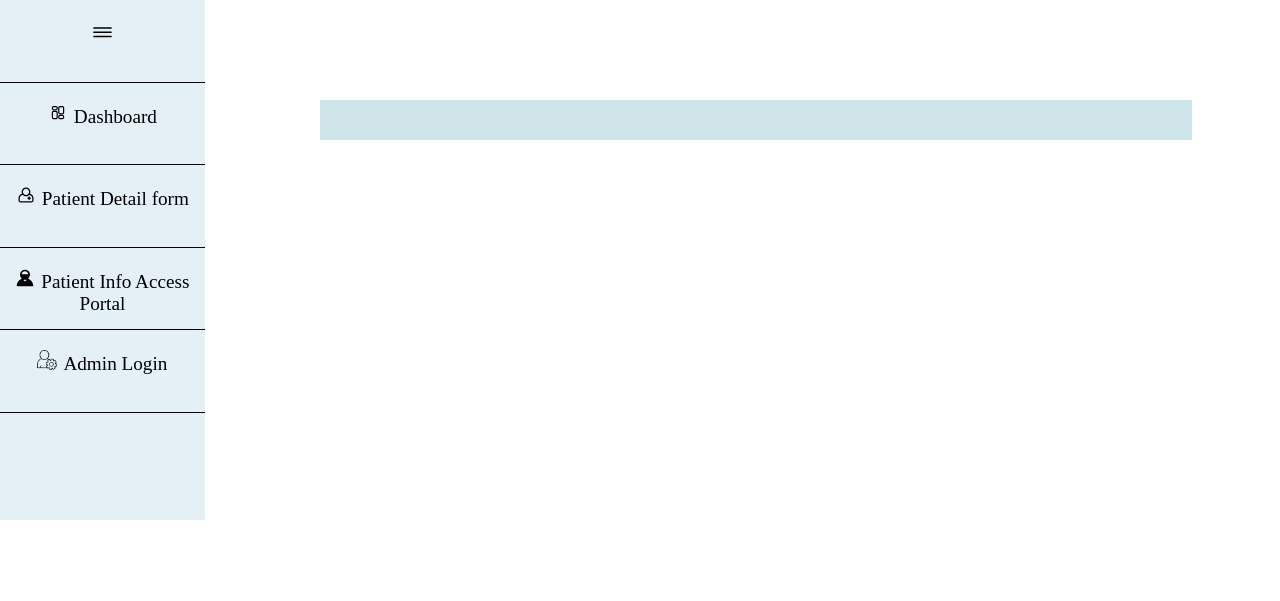
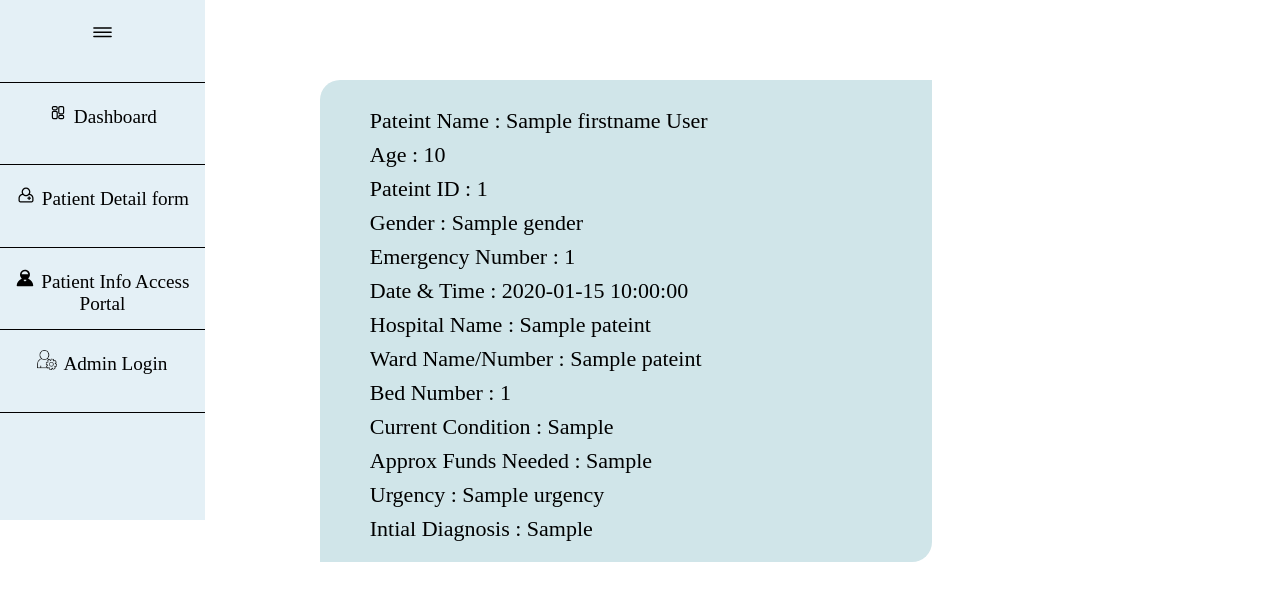
Before and after one commit to ashish-sonagara-2166/IDT, a Flask app: template templates/Familly_page.html in a window 1280 px wide. Shown: the part 85-686 px from the top of the page. Run offline with Flask 3, Linux system fonts and the light colour scheme; the template is opened without the code that fills it: most values are stand-ins (such as "Sample title", 1, 10 or a date in 2020).

Commit message:
pateint details on html

```diff
--- a/main.py
+++ b/main.py
@@ -34,7 +34,7 @@ def show_details():
     session = Session()
     data = session.query(Patient).filter_by(emergencyNumber = phone_number).first()
     if data:
-        return render_template('Familly_page.html')
+        return render_template('Familly_page.html', pateint_data = data)
     else:
         return "Invalid Number Plz Check"
 
--- a/templates/Familly_page.html
+++ b/templates/Familly_page.html
@@ -5,21 +5,39 @@
 {% block inner_style %}
     <style>
         #content_container {
-            margin-top: 100px;
+            margin-top: 80px;
             margin-left: 115px;
             height: 60%;
-            width: 65%;
+            width: 40%;
             background-color: rgb(208, 229, 233);
-            padding: 20px;
+            padding: 20px 50px;
+            border-radius: 20px 0px;
         }
         .sidebar_container {
             height: 520px;
+        }
+        h3 {
+            font-size: 22px;
+            font-weight: 200;
+            padding-top: 8px;
         }
     </style>
 {% endblock %}
 {% block main %}
     <div id="content_container">
-
+        <h3>Pateint Name : {{pateint_data.firstname}} {{pateint_data.lastname}}</h3>
+        <h3>Age : {{pateint_data.age}}</h3>
+        <h3>Pateint ID : {{pateint_data.id}}</h3>
+        <h3>Gender : {{pateint_data.gender}}</h3>
+        <h3>Emergency Number : {{pateint_data.emergencyNumber}}</h3>
+        <h3>Date & Time : {{pateint_data.dateAndTime}}</h3>
+        <h3>Hospital Name : {{pateint_data.hospitalName}}</h3>
+        <h3>Ward Name/Number : {{pateint_data.wardName}}</h3>
+        <h3>Bed Number : {{pateint_data.bedNumber}}</h3>
+        <h3>Current Condition : {{pateint_data.currentCondition}}</h3>
+        <h3>Approx Funds Needed : {{pateint_data.fundRequired}}</h3>
+        <h3>Urgency : {{pateint_data.Urgency}}</h3>
+        <h3>Intial Diagnosis : {{pateint_data.intialDiagnosis}}</h3>
     </div>
 {% endblock %}
 
```
